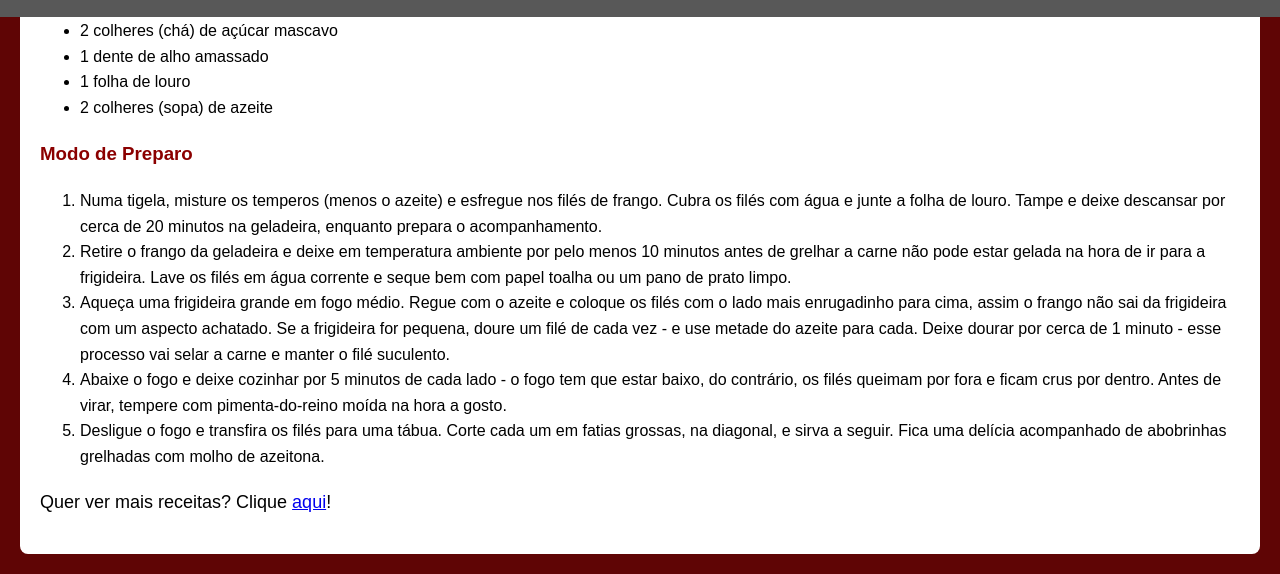
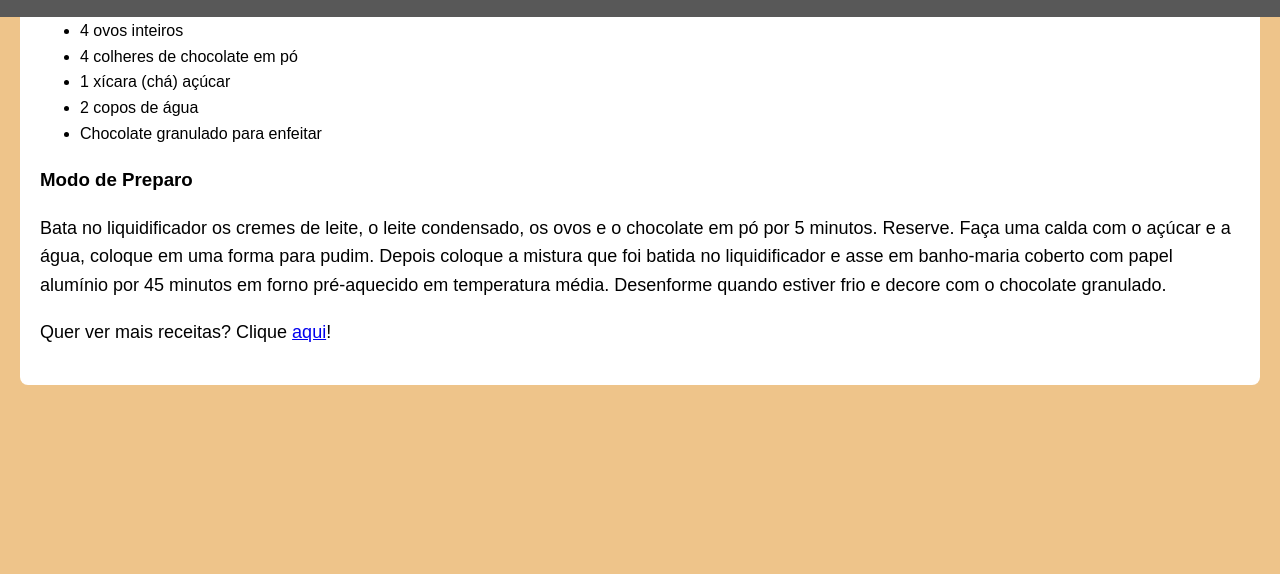
Before and after one commit to TplayJamesmuss/Jubileu-Doces, a plain HTML site: page Thiago/receitas.html in a window 1280 px wide. Shown: the part 783-1357 px from the top of the page. After the commit the page ends 1188 px from the top, so only its background shows below. Drawn offline with Linux system fonts and the light colour scheme.

Commit message:
Add files via upload

```diff
--- a/Thiago/receitas.html
+++ b/Thiago/receitas.html
@@ -8,7 +8,7 @@
   </head>
   <body>
     <header>
-      <h1>Receitas Bolo de Milho Cremoso</h1>
+      <h1>JUBILEU DOCES</h1>
       <nav>
         <ul>
           <li><a href="index.html">Home</a></li>
@@ -20,56 +20,33 @@
 
     <section>
       <img
-      src=https://i.panelinha.com.br/i1/bk-7669-peito-de-frango-grelhado.webp
+      src=https://imgs.search.brave.com/B2zxRdc8NKRCPUUzwekFH7XQx8Uuisgk01vnuQ8Gfvw/rs:fit:860:0:0:0/g:ce/aHR0cHM6Ly9hc3Nl/dHMudW5pbGV2ZXJz/b2x1dGlvbnMuY29t/L3JlY2lwZXMtdjIv/MjE1MzI3LmpwZw
       height="400" />
-      <h2>Peito de frango grelhado</h2>
+      <h2>Receita Brigadeirão</h2>
       <article>
         <h3>Ingredientes</h3>
         <ul>
-          <li>2 filés de peito de frango</li>
-          <li>2 colheres (sopa) de sal</li>
-          <li>2 colheres (chá) de açúcar mascavo</li>
-          <li>1 dente de alho amassado</li>
-          <li>1 folha de louro</li>
-          <li>2 colheres (sopa) de azeite</li>
+          <li>2 latas de creme de leite</li>
+          <li>1 lata de leite condensado</li>
+          <li>4 ovos inteiros</li>
+          <li>4 colheres de chocolate em pó</li>
+          <li>1 xícara (chá) açúcar</li>
+          <li>2 copos de água</li>
+          <li>Chocolate granulado para enfeitar</li>
         </ul>
       </article>
 
       <article>
         <h3>Modo de Preparo</h3>
-        <ol>
-          <li>
-            Numa tigela, misture os temperos (menos o azeite) e esfregue nos
-            filés de frango. Cubra os filés com água e junte a folha de louro.
-            Tampe e deixe descansar por cerca de 20 minutos na geladeira,
-            enquanto prepara o acompanhamento.
-          </li>
-          <li>
-            Retire o frango da geladeira e deixe em temperatura ambiente por
-            pelo menos 10 minutos antes de grelhar a carne não pode estar gelada
-            na hora de ir para a frigideira. Lave os filés em água corrente e
-            seque bem com papel toalha ou um pano de prato limpo.
-          </li>
-          <li>
-            Aqueça uma frigideira grande em fogo médio. Regue com o azeite e
-            coloque os filés com o lado mais enrugadinho para cima, assim o
-            frango não sai da frigideira com um aspecto achatado. Se a
-            frigideira for pequena, doure um filé de cada vez - e use metade do
-            azeite para cada. Deixe dourar por cerca de 1 minuto - esse processo
-            vai selar a carne e manter o filé suculento.
-          </li>
-          <li>
-            Abaixe o fogo e deixe cozinhar por 5 minutos de cada lado - o fogo
-            tem que estar baixo, do contrário, os filés queimam por fora e ficam
-            crus por dentro. Antes de virar, tempere com pimenta-do-reino moída
-            na hora a gosto.
-          </li>
-          <li>
-            Desligue o fogo e transfira os filés para uma tábua. Corte cada um
-            em fatias grossas, na diagonal, e sirva a seguir. Fica uma delícia
-            acompanhado de abobrinhas grelhadas com molho de azeitona.
-          </li>
-        </ol>
+        <p>
+          Bata no liquidificador os cremes de leite, o leite condensado, os ovos
+          e o chocolate em pó por 5 minutos. Reserve. Faça uma calda com o
+          açúcar e a água, coloque em uma forma para pudim. Depois coloque a
+          mistura que foi batida no liquidificador e asse em banho-maria coberto
+          com papel alumínio por 45 minutos em forno pré-aquecido em temperatura
+          média. Desenforme quando estiver frio e decore com o chocolate
+          granulado.
+        </p>
       </article>
 
       <p>
@@ -79,7 +56,7 @@
     </section>
 
     <footer>
-      <p>Site de Culinária</p>
+      <p>@JubileuDoces</p>
     </footer>
   </body>
 </html>
--- a/Thiago/style.css
+++ b/Thiago/style.css
@@ -3,7 +3,7 @@ body {
   line-height: 1.6;
   margin: 0;
   padding: 0;
-  background-color: #5c0000fa;
+  background-color: #dc850c7a;
 }
 
 header {
@@ -24,7 +24,7 @@ header nav ul li {
 }
 
 header nav ul li a {
-  color: rgb(139, 0, 0);
+  color: #f5b041;
   text-decoration: none;
   font-weight: bold;
 }
@@ -35,7 +35,7 @@ p {
 h1,
 h2,
 h3 {
-  color: #8b0000;
+  color: #000000;
 }
 
 section {
```
Also changed, not shown: Thiago/contato.html (+8 -18 lines), Thiago/index.html (+2 -2 lines).
